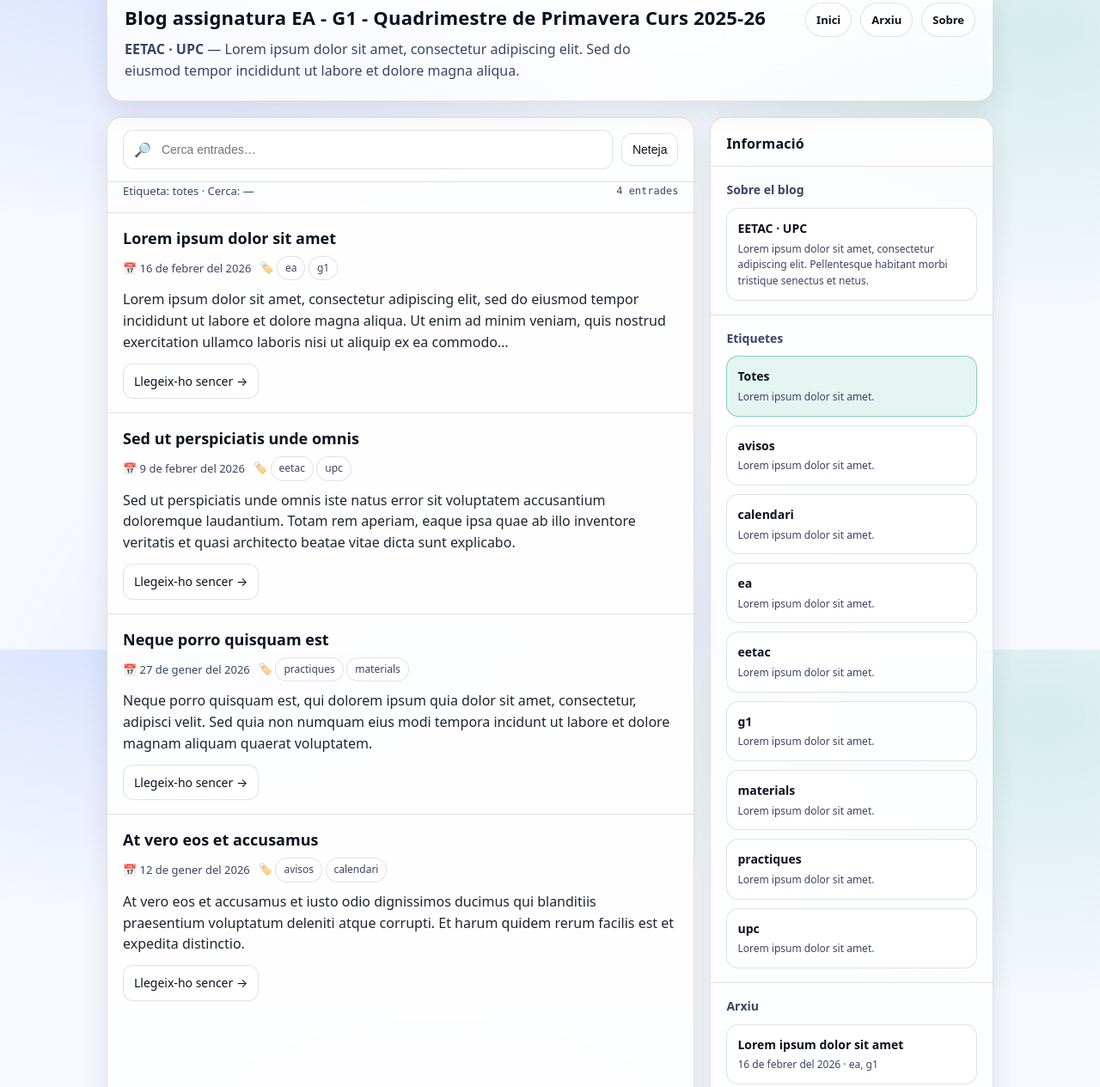
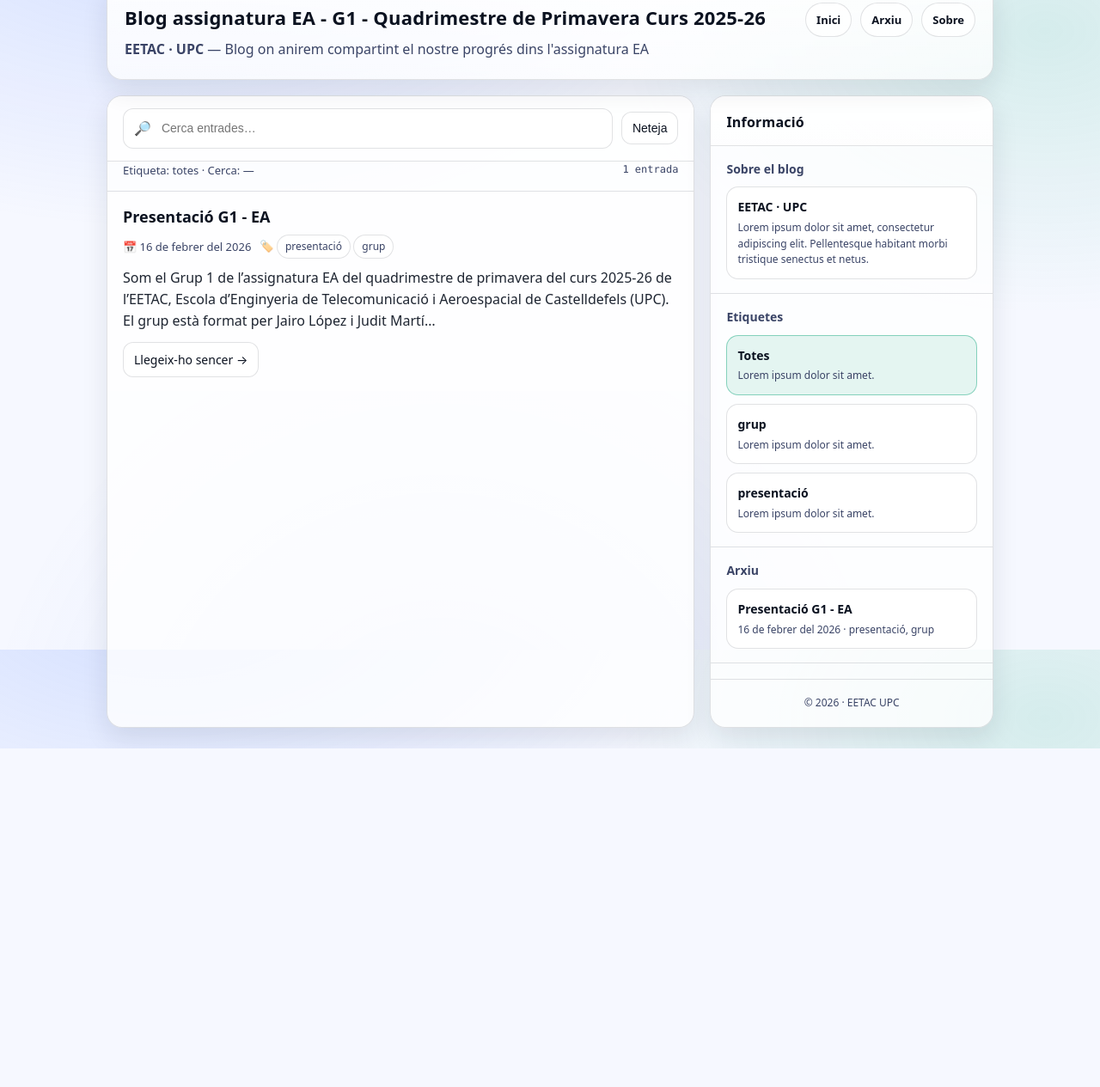
Before and after one commit to JoelRojasLlauradoUPC/eag1qp2526.github.io, a plain HTML site: page index.html in a window 1280 px wide. Shown: the part 44-1309 px from the top of the page at 86% size. After the commit the page ends 915 px from the top, so only its background shows below. Drawn offline with Linux system fonts and the light colour scheme.

Commit message:
First post
group description

```diff
--- a/index.html
+++ b/index.html
@@ -227,7 +227,7 @@
     <header>
       <div class="brand">
         <h1>Blog assignatura EA - G1 - Quadrimestre de Primavera Curs 2025-26</h1>
-        <p><strong>EETAC · UPC</strong> — Lorem ipsum dolor sit amet, consectetur adipiscing elit. Sed do eiusmod tempor incididunt ut labore et dolore magna aliqua.</p>
+        <p><strong>EETAC · UPC</strong> —  Blog on anirem compartint el nostre progrés dins l'assignatura EA</p>
       </div>
       <nav aria-label="Navegació principal">
         <a class="pill" href="#inici"><strong>Inici</strong></a>
--- a/posts.json
+++ b/posts.json
@@ -1,43 +1,11 @@
 [
   {
     "id": "p1",
-    "titol": "Lorem ipsum dolor sit amet",
+    "titol": "Presentació G1 - EA",
     "data": "2026-02-16",
-    "etiquetes": ["ea", "g1"],
+    "etiquetes": ["presentació", "grup"],
     "text": [
-      "Lorem ipsum dolor sit amet, consectetur adipiscing elit, sed do eiusmod tempor incididunt ut labore et dolore magna aliqua.",
-      "Ut enim ad minim veniam, quis nostrud exercitation ullamco laboris nisi ut aliquip ex ea commodo consequat.",
-      "Duis aute irure dolor in reprehenderit in voluptate velit esse cillum dolore eu fugiat nulla pariatur."
-    ]
-  },
-  {
-    "id": "p2",
-    "titol": "Sed ut perspiciatis unde omnis",
-    "data": "2026-02-09",
-    "etiquetes": ["eetac", "upc"],
-    "text": [
-      "Sed ut perspiciatis unde omnis iste natus error sit voluptatem accusantium doloremque laudantium.",
-      "Totam rem aperiam, eaque ipsa quae ab illo inventore veritatis et quasi architecto beatae vitae dicta sunt explicabo."
-    ]
-  },
-  {
-    "id": "p3",
-    "titol": "Neque porro quisquam est",
-    "data": "2026-01-27",
-    "etiquetes": ["practiques", "materials"],
-    "text": [
-      "Neque porro quisquam est, qui dolorem ipsum quia dolor sit amet, consectetur, adipisci velit.",
-      "Sed quia non numquam eius modi tempora incidunt ut labore et dolore magnam aliquam quaerat voluptatem."
-    ]
-  },
-  {
-    "id": "p4",
-    "titol": "At vero eos et accusamus",
-    "data": "2026-01-12",
-    "etiquetes": ["avisos", "calendari"],
-    "text": [
-      "At vero eos et accusamus et iusto odio dignissimos ducimus qui blanditiis praesentium voluptatum deleniti atque corrupti.",
-      "Et harum quidem rerum facilis est et expedita distinctio."
+      "Som el Grup 1 de l’assignatura EA del quadrimestre de primavera del curs 2025-26 de l’EETAC, Escola d’Enginyeria de Telecomunicació i Aeroespacial de Castelldefels (UPC). El grup està format per Jairo López i Judit Martínez, estudiants del grau en Enginyeria Aeroespacial amb menció en Aeronavegació i Enginyeria Telemàtica; Aurora Calderón i Arnau Cepero, estudiants d’Enginyeria Telemàtica; i Joel Rojas, estudiant del grau en Enginyeria Aeroespacial amb menció en Aeroports i Enginyeria Telemàtica. Estem motivats per treballar conjuntament a l’assignatura EA i aprofitar-la per consolidar coneixements tant en l’àmbit aeroespacial com en el telemàtic, de manera similar al que ja vam fer a l’assignatura DSA, on també vam treballar plegats com a grup. Tenim interès a implicar-nos en les activitats i els projectes del curs, i a fer una feina responsable i consistent al llarg del quadrimestre. També volem aprofitar la diversitat de perfils del grup per complementar-nos i millorar el resultat del treball en equip."
     ]
   }
 ]
```
